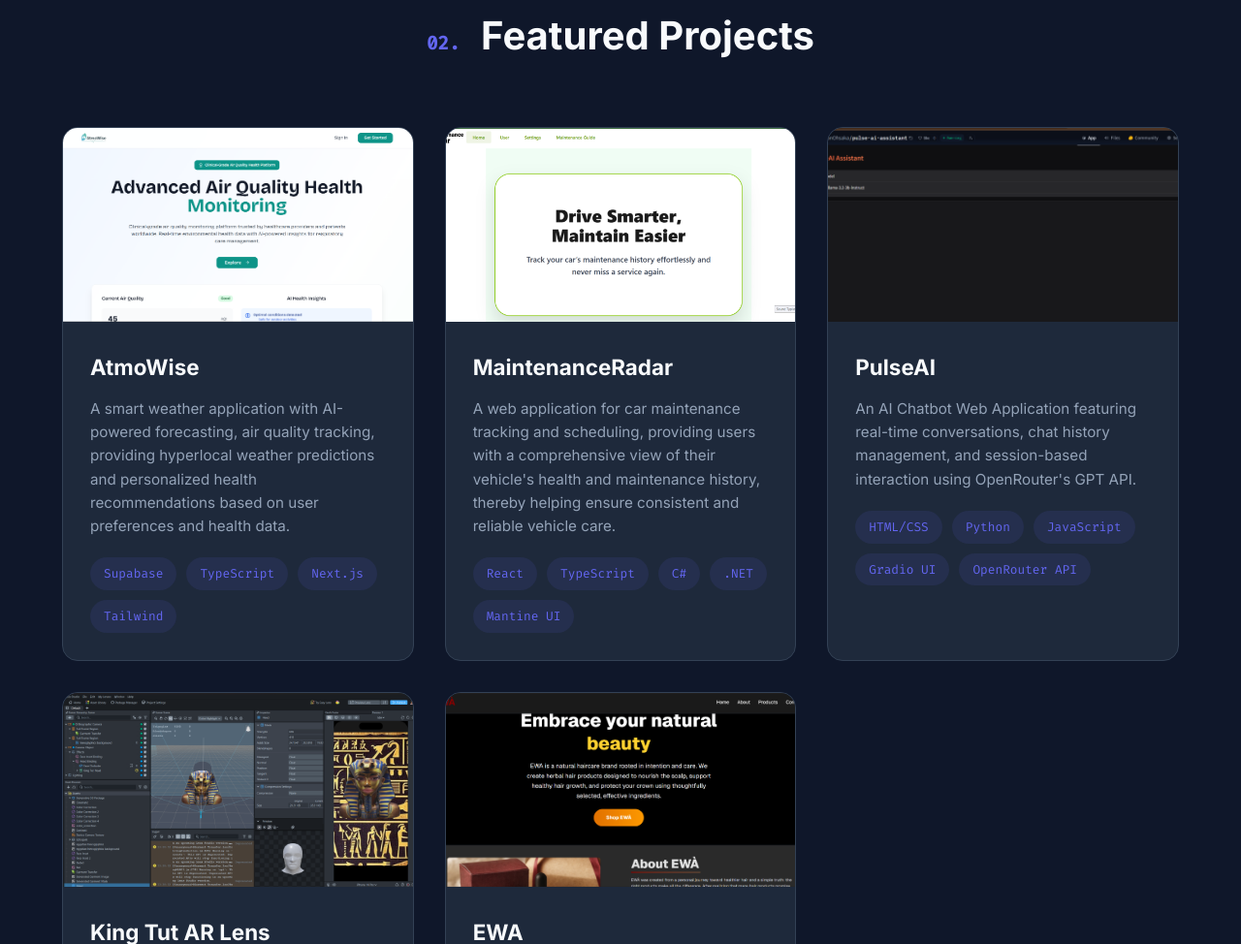
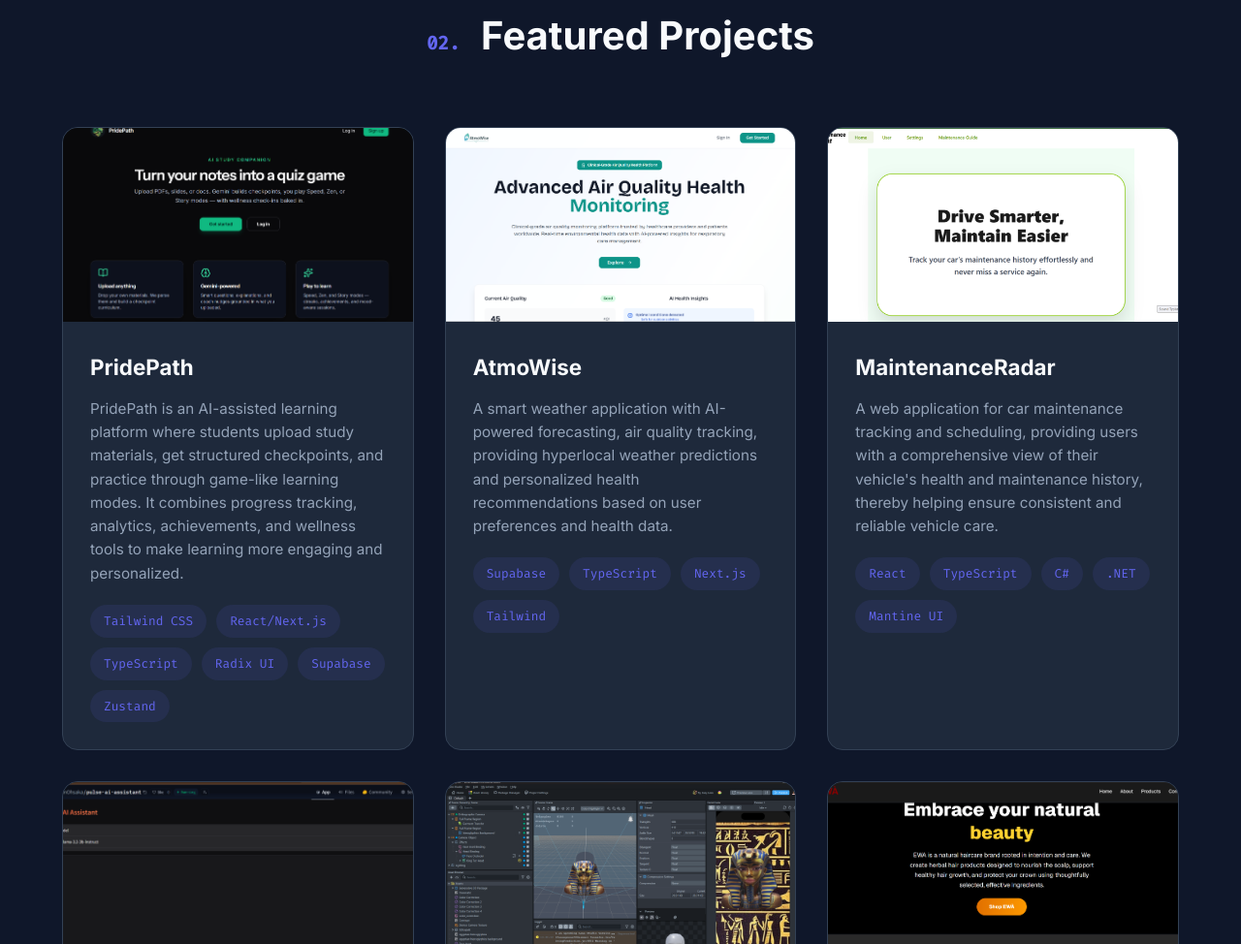
Before and after one commit to DanOhsaka/MyPortfolio, a website: page portfolio/index.html in a window 1280 px wide. Shown: the part 1872-2846 px from the top of the page at 97% size. Drawn offline with Linux system fonts and the light colour scheme.

Commit message:
added pridepath to portfolio

```diff
--- a/portfolio/index.html
+++ b/portfolio/index.html
@@ -129,7 +129,29 @@
         <div class="container">
             <h2 class="section-title"><span class="title-number">02.</span> Featured Projects</h2>
             <div class="projects-grid">
+
                 <!-- Project 1 -->
+                <article class="project-card">
+                    <div class="project-image">
+                        <!-- cspell:ignore pridepath -->
+                        <img src="images/pridepath.png" alt="PridePath web app screenshot" class="project-thumb">
+                        <div class="project-overlay">
+                            <div class="project-links">
+                                <a href="https://github.com/DanOhsaka/LionHacks" target="_blank" rel="noopener noreferrer" aria-label="GitHub"><i class="fab fa-github"></i></a>
+                                <a href="https://pridepath.vercel.app/" target="_blank" rel="noopener noreferrer" aria-label="Live Demo"><i class="fas fa-external-link-alt"></i></a>
+                            </div>
+                        </div>
+                    </div>
+                    <div class="project-content">
+                        <h3 class="project-title">PridePath</h3>
+                        <p class="project-description">PridePath is an AI-assisted learning platform where students upload study materials, get structured checkpoints, and practice through game-like learning modes. It combines progress tracking, analytics, achievements, and wellness tools to make learning more engaging and personalized.</p>
+                        <div class="project-tech">
+                            <span>Tailwind CSS</span><span>React/Next.js</span><span>TypeScript</span><span>Radix UI</span><span>Supabase</span><span>Zustand</span>
+                        </div>
+                    </div>
+                </article>
+
+                <!-- Project 2 -->
                 <article class="project-card">
                     <div class="project-image">
                         <img src="images/Atmowise.png" alt="AtmoWise weather app screenshot" class="project-thumb">
@@ -149,7 +171,7 @@
                     </div>
                 </article>
 
-                <!-- Project 2 -->
+                <!-- Project 3 -->
                 <article class="project-card">
                     <div class="project-image">
                         <img src="images/MaintenanceRadar.png" alt="MaintenanceRadar app screenshot" class="project-thumb">
@@ -169,7 +191,7 @@
                     </div>
                 </article>
 
-                <!-- Project 3 -->
+                <!-- Project 4 -->
                 <article class="project-card">
                     <div class="project-image">
                         <img src="images/PulseAI.png" alt="PulseAI web app screenshot" class="project-thumb">
@@ -189,7 +211,7 @@
                     </div>
                 </article>
 
-                <!-- Project 4 -->
+                <!-- Project 5 -->
                 <article class="project-card">
                     <div class="project-image">
                         <img src="images/KingTut.png" alt="King Tut AR Lens screenshot" class="project-thumb">
@@ -209,7 +231,7 @@
                     </div>
                 </article>
 
-                <!-- Project 5 -->
+                <!-- Project 6 -->
                 <article class="project-card">
                     <div class="project-image">
                         <img src="images/EWA.png" alt="EWA Haircare website screenshot" class="project-thumb">
```
Also changed, not shown: portfolio/images/pridepath.png (added).
